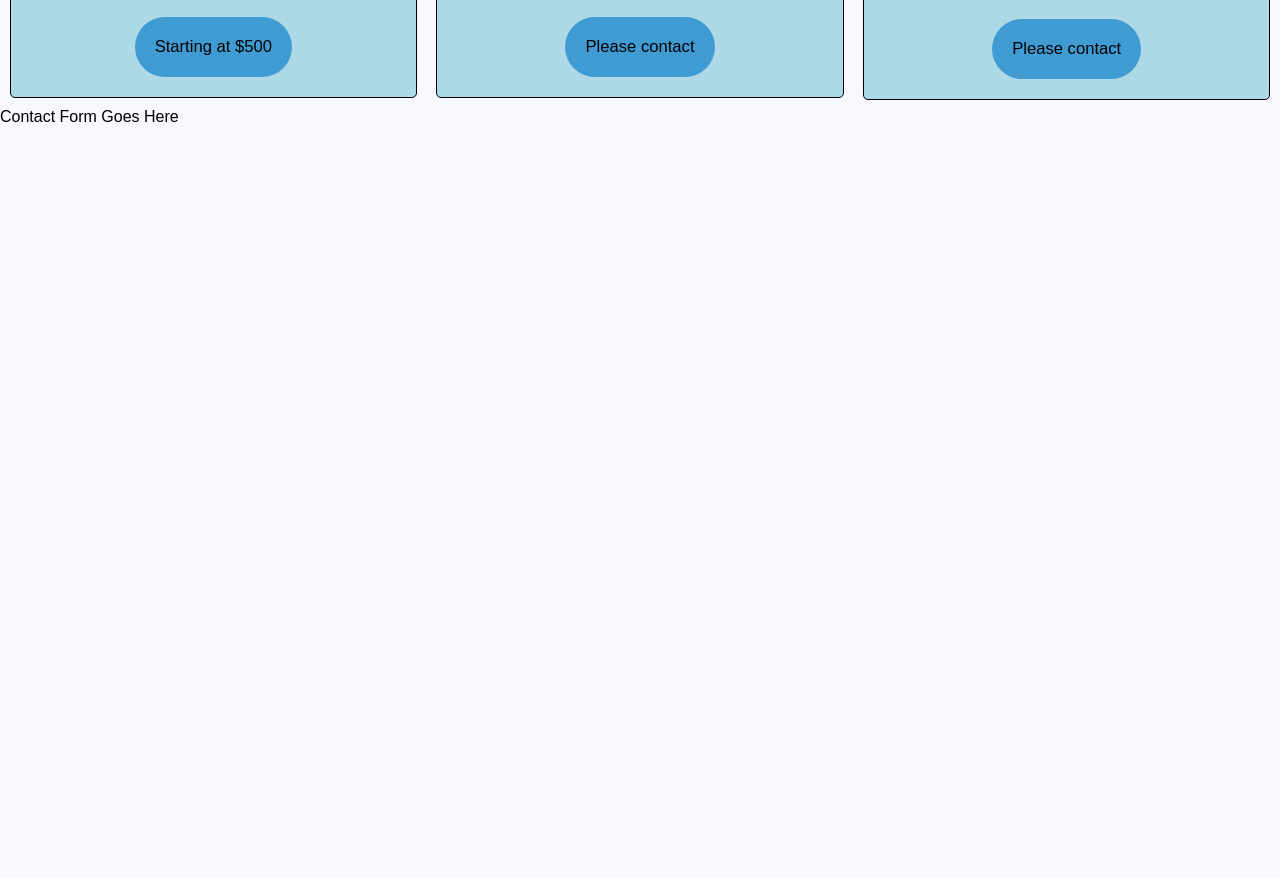
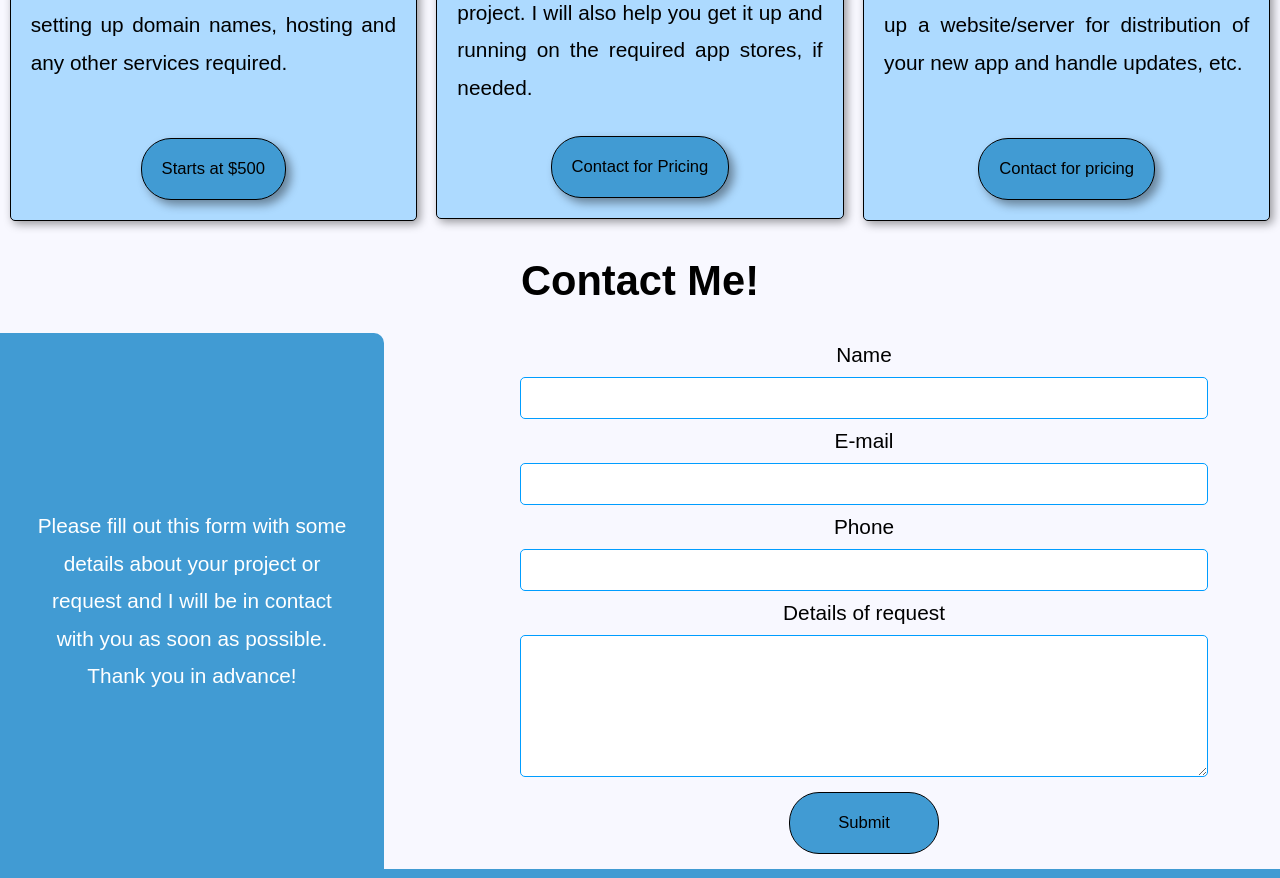
Before and after one commit to jgodson/personal-site, a plain HTML site: page index.html in a window 1280 px wide. Shown: the part 1922-2800 px from the top of the page. Drawn offline with Linux system fonts and the light colour scheme; a web font is replaced by a local one.

Commit message:
Finished contact form front-end

```diff
--- a/css/styles.css
+++ b/css/styles.css
@@ -11,26 +11,40 @@ p {
   margin: 0;
 }
 
+textarea {
+  resize: vertical;
+}
+
 .button {
   border: none;
   border-radius: 30px;
   padding: 20px;
   transition: all 300ms;
   cursor: pointer;
+  color: black;
   outline: none;
 }
 
 .blue-button {
   background-color: #419BD3;
+  border: 1px solid black;
 }
 
 .blue-button:hover {
   background-color: #009DFF;
+  color: ghostwhite;
 }
 
 .full {
   width: 100%;
   height: 100%;
+}
+
+.fill {
+  width: 100%;
+  height: 100%;
+  background-color: rgba(0, 0, 0, 0.4);
+  display: table;
 }
 
 .expandable {
@@ -54,13 +68,14 @@ p {
 
 nav {
   position: fixed;
-  left: -201px;
+  left: -211px;
   height: 100%;
   width: 200px;
-  background-color: #EAEAF2;
+  background-color: #ADDAFF;
   transition: all 400ms ease-out;
   border-right: 1px solid black;
   text-align: center;
+  box-shadow: 5px 0px 10px rgba(0, 0, 0, 0.4);
   z-index: 999;
 }
 
@@ -102,7 +117,7 @@ nav p a {
 }
 
 nav p a:hover {
-  color: #DCC2B5;
+  color: ghostwhite;
 }
 /* end navigation menu */
 
@@ -118,13 +133,6 @@ nav p a:hover {
   background-size: cover;
   background-repeat: no-repeat;
   text-align: center;
-}
-
-#main .fill {
-  width: 100%;
-  height: 100%;
-  background-color: rgba(0, 0, 0, 0.4);
-  display: table;
 }
 
 #main .content {
@@ -173,12 +181,12 @@ nav p a:hover {
 }
 
 div p a {
-  color: red;
+  color: #419BD3;
   cursor: pointer;
 }
 
 div p a:hover {
-  font-weight: bold;
+  color: #ADDAFF;
 }
 /* end about container */
 
@@ -200,18 +208,20 @@ div p a:hover {
 }
 
 .container {
-  background-color: lightblue;
+  background-color: #ADDAFF;
   border-radius: 5px;
+  border: 1px solid black;
 	display: table;
 	height: 100%;
-	width: 100%;
+	width: 90%;
   margin: auto;
 	text-align: center;
   transition: all 400ms;
+  box-shadow: 3px 3px 10px rgba(0, 0, 0, 0.4);
 }
 
 .container:hover {
-  background-color: #ADDAFF
+  box-shadow: 4px 6px 10px rgba(0, 0, 0, 0.6);
 }
 
 .container > div {
@@ -241,11 +251,50 @@ div p a:hover {
 
 .service-button button {
   font-size: 80%;
+  box-shadow: 5px 5px 10px rgba(0, 0, 0, 0.4);
 }
 /* end services container */
 
 /* contact form container */
-#contact {
+#contact p {
+  display: block;
+  width: 100%;
+  margin: auto;
+  padding: 10px 0 10px 0;
+  line-height: 1.8;
+  border-radius: 10px;
+  text-align: center;
+}
+
+#contact form {
+  display: block;
+  width: 100%;
+  padding: 0;
+}
+
+form button {
+  display: block;
+  text-align: center;
+  font-size: 80%;
+  width: 150px;
+  margin: 15px auto 15px auto;
+}
+
+form input, form textarea, form label {
+  width: 80%;
+  margin: 10px auto 10px auto;
+  display: block;
+}
+
+form input, form textarea {
+  padding: 10px;
+  border-radius: 5px;
+  border: solid 1px #009DFF;
+  font-size: 80%;
+}
+
+form label {
+  text-align: center;
 }
 /* end contact form container */
 
@@ -266,18 +315,39 @@ div p a:hover {
   cursor: pointer;
   font-size: 400%;
   color: white;
+  transition: color 400ms;
 }
 
 .social-icons a:visted {
   color: white;
 }
 
-.social-icon-text {
-  position: relative;
+.social-icons a:hover {
+  color: #ADDAFF;
 }
 /* end footer container */
 
 /* responsive media queries */
+@media screen and (min-width: 400px) {
+  #contact form {
+    display: table-cell;
+    width: 70%;
+    padding-left: 5%;
+  }
+
+  #contact p {
+    vertical-align: middle;
+    border-radius: 0;
+    border-top-right-radius: 10px;
+    background-color: #419BD3;
+    color: white;
+    display: table-cell;
+    width: 30%;
+    padding: 0 2.5% 0 2.5%;
+    line-height: 1.8;
+  }
+}
+
 @media screen and (min-width: 768px) {
   #about .content div {
     display: table-cell;
@@ -287,7 +357,8 @@ div p a:hover {
 
   #about .content img {
     border-radius: 50px;
-    padding: 10px;
+    margin: 10px;
+    border: 1px solid black;
     position: relative;
     top: 2px;
   }
@@ -303,7 +374,6 @@ div p a:hover {
 
   .container {
     width: 95%;
-    border: 1px solid black;
   }
 
 }
--- a/index.html
+++ b/index.html
@@ -4,7 +4,7 @@
     <meta charset="UTF-8">
     <meta http-equiv="X-UA-Compatible" content="IE=edge">
     <meta name="description" content="Jason Godson's Personal Page">
-    <meta name="keywords" content="HTML,CSS,JavaScript,Developer,Progamming,Coding,Freelance,Hire">
+    <meta name="keywords" content="HTML,CSS,JavaScript,iOS,Android,Windows,Linux,Mac,OSX,Developer,Progamming,Coding,Freelance,Hire">
     <meta name="author" content="Jason Godson">
     <meta name="viewport" content="width=device-width, initial-scale=1">
 
@@ -16,6 +16,17 @@
     <link href="https://fonts.googleapis.com/css?family=Muli" rel="stylesheet">
   </head>
   <body>
+    <!-- Google analytics script -->
+    <script>
+      (function(i,s,o,g,r,a,m){i['GoogleAnalyticsObject']=r;i[r]=i[r]||function(){
+      (i[r].q=i[r].q||[]).push(arguments)},i[r].l=1*new Date();a=s.createElement(o),
+      m=s.getElementsByTagName(o)[0];a.async=1;a.src=g;m.parentNode.insertBefore(a,m)
+      })(window,document,'script','https://www.google-analytics.com/analytics.js','ga');
+      ga('create', 'UA-85041190-1', 'auto');
+      ga('send', 'pageview');
+    </script>
+
+    <!-- Start of page content -->
     <div id="nav-button" onclick="toggleMenu(this)">
       <i class='fa fa-bars'></i>
     </div>
@@ -48,7 +59,7 @@
           </div>
           <div>
             <h2 class="text-center">About Me</h2>
-            <p>I've been passionate about computers and technology since my first computer with Windows 3.1! I've followed all aspects of technology throughout my life and continue to follow the growing tech industry. I acquired my CompTia A+ certification in January of 2015, allowing me to assist others with their computer repair needs. I have been studying software development in my spare time since November 2015. The skills I have acquired allow me to create Web, Desktop, Android and iOS apps, as well as websites such as this one. I am constantly learning and strive for excellency! This website will act as a platform to showcase my knowledge and capabilities. See the menu for a link to my Blog for informative and/or entertaining posts. If you have a project in mind, feel free to <a onclick="transition('contact')">Contact Me</a>!</p>
+            <p>I've been passionate about computers and technology since my first computer with Windows 3.1! I've followed all aspects of technology throughout my life and continue to follow the growing tech industry. I acquired my CompTia A+ certification in January of 2015, allowing me to assist others with their computer repair needs. I have been studying software development in my spare time since November 2015. I have also done some basic game development in Unity. The skills I have acquired allow me to create Web, Desktop, Android and iOS applications, as well as websites such as this one. I am always learning and strive for excellency! This website will act as a platform to showcase my knowledge and capabilities. See the menu for a link to my Portfolio for my previous work and my Blog for the lastest happenings. If you have a project in mind, feel free to <a onclick="transition('contact')">Contact Me</a>!</p>
           </div>
         </div>
       </div>
@@ -59,12 +70,13 @@
             <div class="container">
               <div class="service-icon">
                 <i class="fa fa-globe"></i>
+                <h2>Web App/Site</h2>
               </div>
               <div class="service-description">
-                <p>Build responsive web sites and web application that adapt to smaller screens like cell phones and tablets, to larger desktop screens. This includes both the front end and back end/API, if needed. I will also help guide you through setting up domain names, hosting and any other services required.</p>
+                <p>Build responsive web sites and web applications that function and look great on small screens and large screens. I am able to create both the front end and back end/API, if needed. I will also help guide you through setting up domain names, hosting and any other services required.</p>
               </div>
               <div class="service-button">
-                <div><a onclick="transition('contact')"><button class="button blue-button service-cost">Starting at $500</button></a></div>
+                <div><a onclick="transition('contact')"><button class="button blue-button service-cost">Starts at $500</button></a></div>
               </div>
             </div>
           </div>
@@ -72,12 +84,13 @@
             <div class="container">
               <div class="service-icon">
                 <i class="fa fa-mobile"></i>
+                <h2>Mobile App</h2>
               </div>
               <div class="service-description">
                 <p>Build a (Android and/or iOS) mobile application that will run on a variety of devices and screen sizes. I have a range of technologies to pick from and will work with you to choose the best and most inexpensive option for your project. I will also help you get it up and running on the required app stores, if needed.</p>
               </div>
               <div class="service-button">
-                <div><a onclick="transition('contact')"><button class="button blue-button service-cost">Please contact</button></a></div>
+                <div><a onclick="transition('contact')"><button class="button blue-button service-cost">Contact for Pricing</button></a></div>
               </div>
             </div>
           </div>
@@ -85,19 +98,28 @@
             <div class="container">
               <div class="service-icon">
                 <i class="fa fa-desktop"></i>
+                <h2>Desktop App</h2>
               </div>
               <div class="service-description">
                 <p>Build a (Windows and/or Linux and/or MacOS) desktop application to your specifications. I use the cross-platform Electron framework to accomplish this so you are guaranteed the greatest compatability. I can also help you set up a website/server for distribution of your new app and handle updates, etc.</p>
               </div>
               <div class="service-button">
-                <div><a onclick="transition('contact')"><button class="button blue-button service-cost">Please contact</button></a></div>
+                <div><a onclick="transition('contact')"><button class="button blue-button service-cost">Contact for pricing</button></a></div>
               </div>
             </div>
           </div>
           </div>
         </div>
-      <div class="full" id="contact">
-        <p>Contact Form Goes Here</p>
+      <div class="full expandable scale-font" id="contact">
+        <h1 class="text-center">Contact Me!</h1>
+        <p>Please fill out this form with some details about your project or request and I will be in contact with you as soon as possible. Thank you in advance!</p>
+        <form name="contact" action="formSubmit()">
+          <label>Name</label><input type="text" name="name">
+          <label>E-mail</label><input type="email" name="email">
+          <label>Phone</label><input type="tel" name="phone">
+          <label>Details of request</label><textarea rows="8" name="message"></textarea>
+          <button class="button blue-button" type="submit" name="submit">Submit</button>
+        </form>
       </div>
       <div id="footer">
         <p>Find me in these other places!</p>
```
